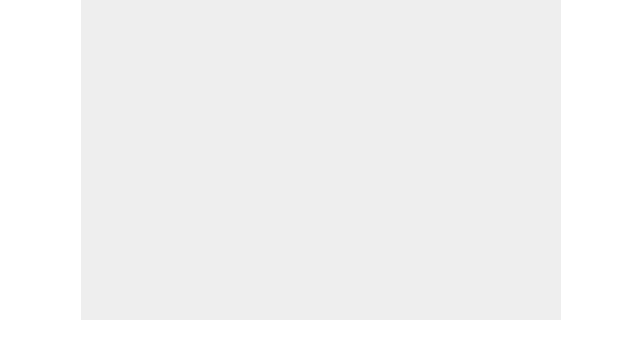
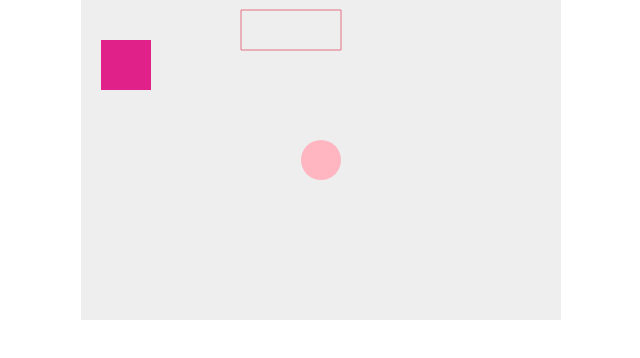
Before and after one commit to jennifercarreno/breakoutgame, a plain HTML site: page index.html in a window 1280 px wide. Shown: the whole page, without its empty margins (319-959 px from the left). Drawn offline with Linux system fonts and the light colour scheme.

Commit message:
added shapes to canvas

```diff
--- a/index.html
+++ b/index.html
@@ -2,7 +2,7 @@
 <html lang="en-US">
   <head>
     <meta charset="utf-8" />
-    <title>Gamedev Canvas Workshop</title>
+    <title>Jennifer's Breakout</title>
     <style>
       * {
         padding: 0;
@@ -19,7 +19,29 @@
     <canvas id="myCanvas" width="480" height="320"></canvas>
 
     <script>
-      // JavaScript code goes here
+        const canvas = document.getElementById("myCanvas");
+        const ctx = canvas.getContext("2d");
+
+        ctx.beginPath();
+        ctx.rect(20, 40, 50, 50);
+        ctx.fillStyle = "#e0218a";
+        ctx.fill();
+        ctx.closePath();
+
+        ctx.beginPath();
+        ctx.arc(240, 160, 20, 0, Math.PI*2, false);
+        ctx.fillStyle = "#ffb6c1";
+        ctx.fill();
+        ctx.closePath();
+
+        ctx.beginPath();
+        ctx.rect(160, 10, 100, 40);
+        ctx.strokeStyle = "rgb(227, 115, 131)";
+        ctx.stroke();
+        ctx.closePath();
+
+
+
     </script>
   </body>
 </html>
```
